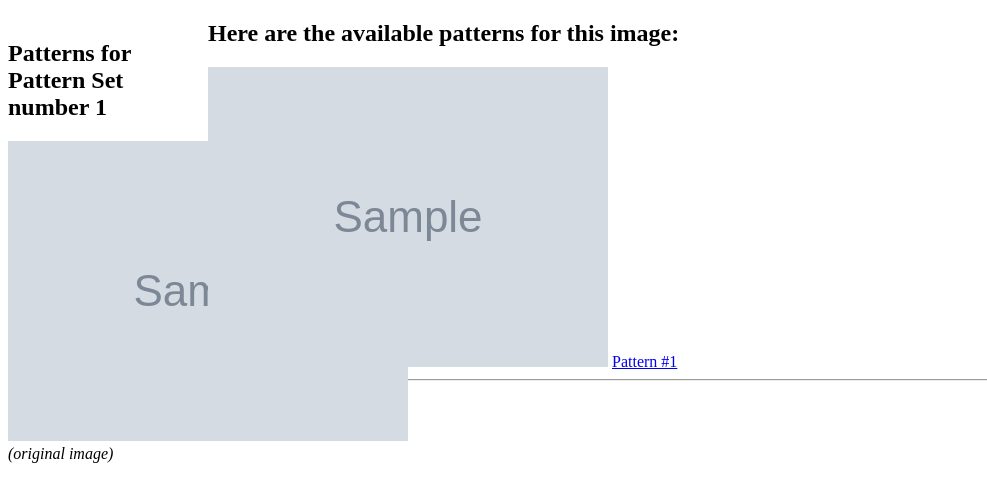
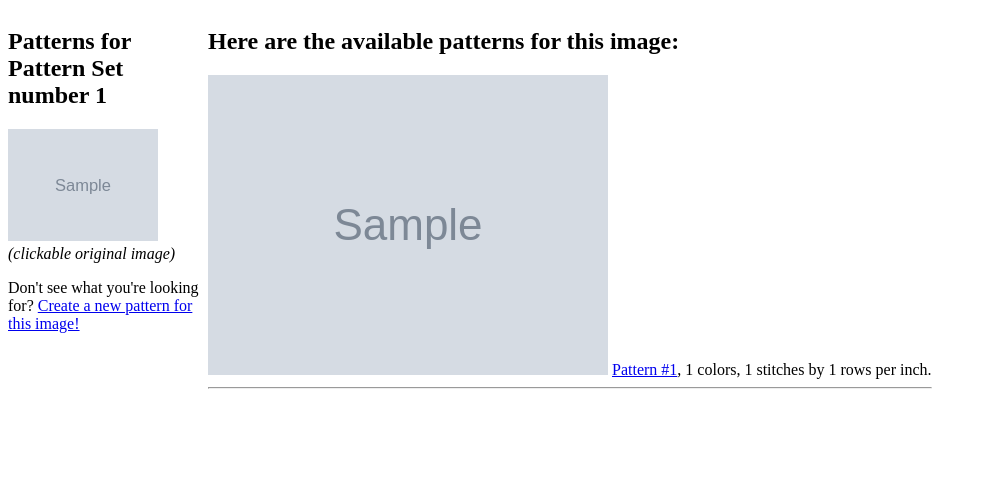
Before and after one commit to amdudda/Capstone_Final_Project, a Django app: page /ViewPatterns/1 in a window 1280 px wide. Shown: the top 502 px of the page, without its empty margins (0-987 px from the left). Run offline with Django 3.2, Linux system fonts and the light colour scheme; tables that the repository leaves empty hold one stand-in row (values such as "Sample post"); grey boxes marked "Sample" are stand-in pictures.

Commit message:
Add link to pattern generation page.

```diff
--- a/PatternGenerator/templates/PatternGenerator/GeneratePattern.html
+++ b/PatternGenerator/templates/PatternGenerator/GeneratePattern.html
@@ -17,7 +17,7 @@
         <li>To work from a different starting point, you'll need to rescale your starting image by whatever percentage needed so that it is 10 times as many pixels wide as the number of inches you want the end result to be and upload that before generating a pattern.</li>
     </ul>
     <h2>Gauge settings</h2>
-    <p>This is where the form will live: need a box for stitches per inch and rows per inch, plus a target number of colors that defaults to 8.</p>
+    <p>Use this form to convert the image above to a knitting pattern:</p>
     <form name="resizer" method="POST" action="{% url 'genpatterns' src_img.id %}">
         {% csrf_token %}
         <label for="spi">Stitches Per Inch</label><input name="spi" type="text" value="10" size="3"/><br/>
--- a/PatternGenerator/templates/PatternGenerator/ViewPatterns.html
+++ b/PatternGenerator/templates/PatternGenerator/ViewPatterns.html
@@ -5,18 +5,25 @@
     <meta charset="UTF-8">
     <title>Pattern Set {{parent_img.id}}</title>
 </head>
-<body>
-    <div id="left_pane" style="width:200px;float:left">
+<body >
+    <aside id="left_pane" style="width:200px;height:100%;float:left">
         <h2>Patterns for Pattern Set number {{parent_img.id}}</h2>
-        <img src ="{% static 'images/source/' %}{{parent_img.filename}}" /><br>
-        <i>(original image)</i>
-    </div>
-    <div id="patterns_container">
+        <a href="{% static 'images/source/' %}{{parent_img.filename}}">
+            <img src ="{% static 'images/source/' %}{{parent_img.filename}}" width="150px"/><br>
+        </a>
+        <i>(clickable original image)</i><br/>
+        <p>
+            Don't see what you're looking for?
+            <a href="{% url 'genpatterns' parent_img.id %}">Create a new pattern for this image!</a>
+        </p>
+
+    </aside>
+    <div id="patterns_container" style="float:left">
         <h2>Here are the available patterns for this image:</h2>
         {% if pattern_set %}
             {% for pattern in pattern_set %}
                 <img src ="{% static 'images/bitmaps/' %}{{pattern.filename}}" />
-                <a href="{% url 'showpattern' pattern.id%}">Pattern #{{pattern.id}}</a>
+                <a href="{% url 'showpattern' pattern.id%}">Pattern #{{pattern.id}}</a>, {{pattern.colors}} colors, {{pattern.spi}} stitches by {{pattern.rpi}} rows per inch.
                 <hr/>
             {% endfor %}
         {% endif %}
```
